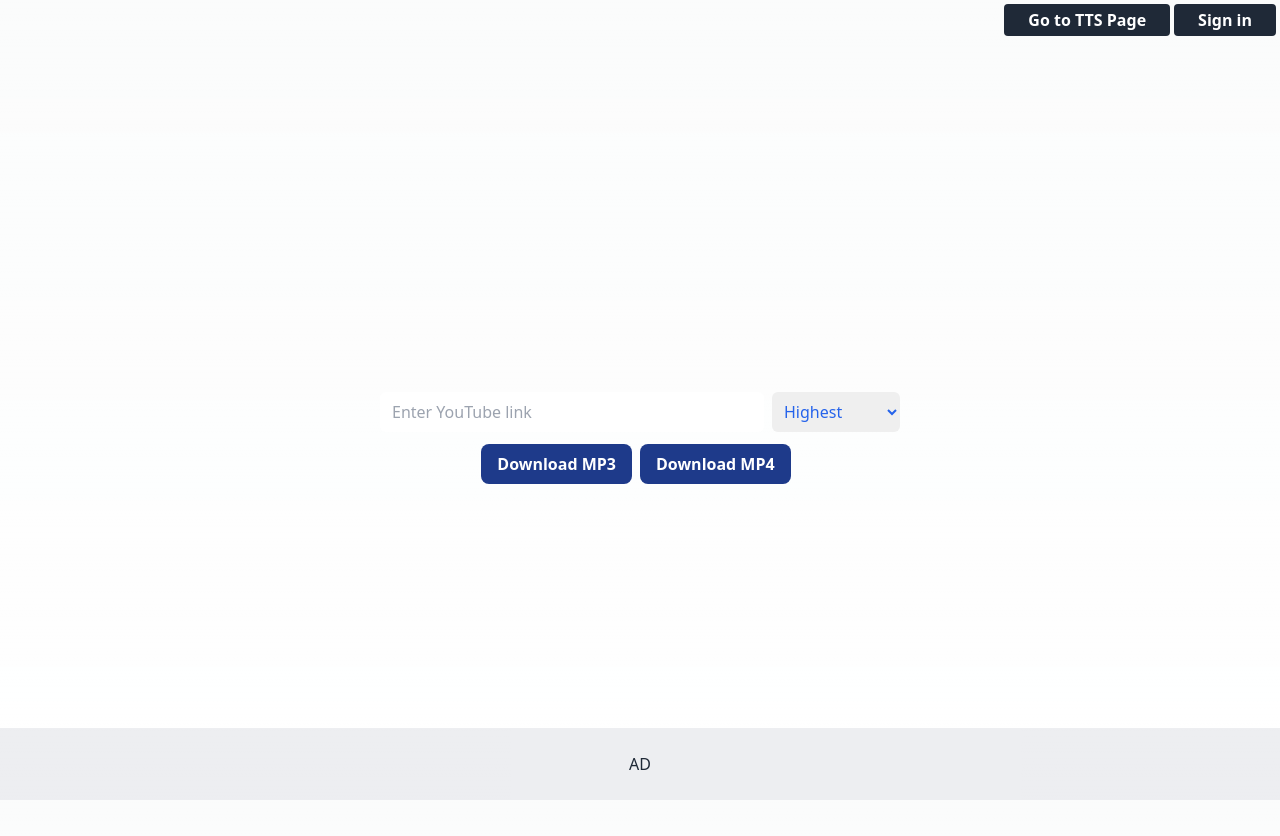
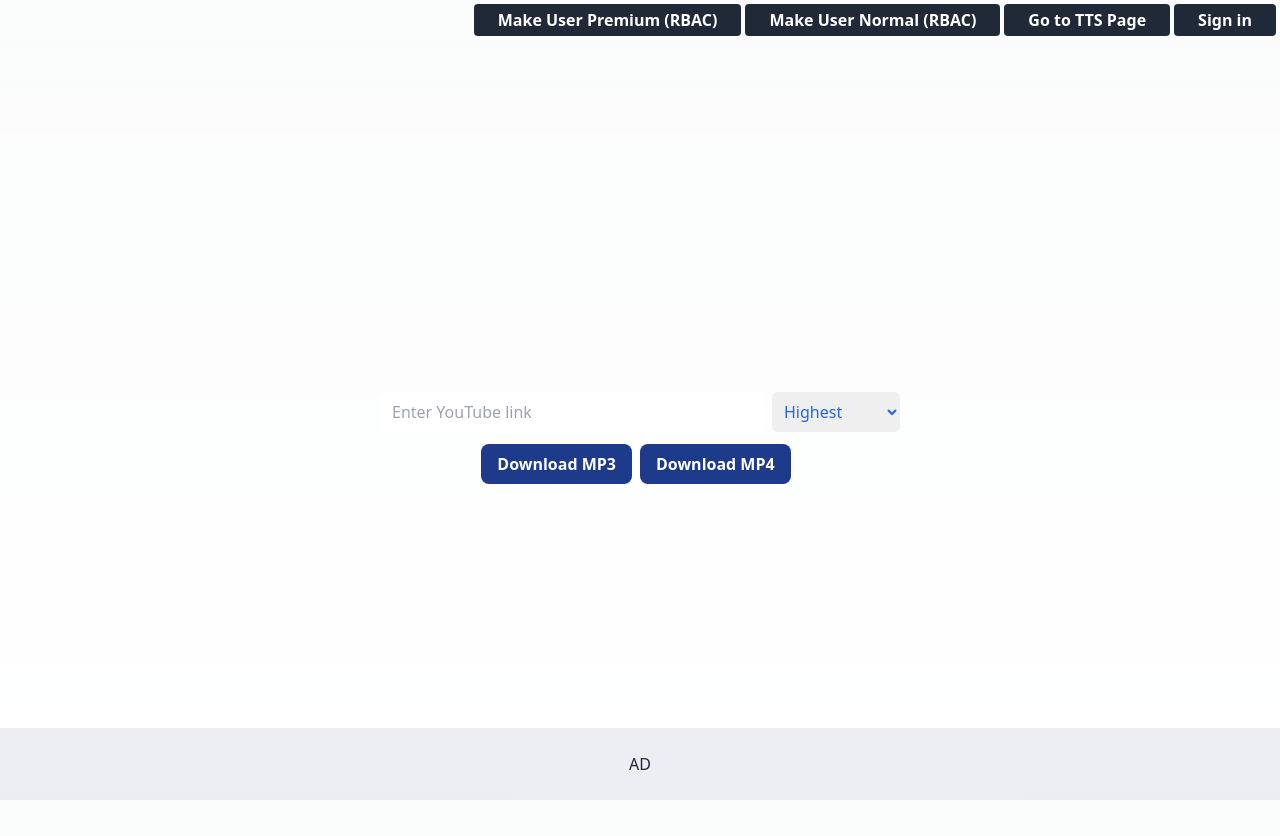
Before and after one commit to Ahmadalhomsi/mp3-converter, a Next.js app: page / in a window 1280 px wide. Built offline with nearby package versions, Linux system fonts and the light colour scheme; no server answers.

Commit message:
User role set button

```diff
--- /dev/null
+++ b/app/api/toPremium/route.ts
@@ -0,0 +1,26 @@
+import { clerkClient } from "@clerk/nextjs/server";
+import { NextResponse } from "next/server";
+
+export async function POST(req: Request) {
+
+    try {
+        const data = await req.json();
+        const userId = data.userId;
+        const UserType = data.UserType
+        console.log(userId);
+        console.log(UserType);
+
+
+        await clerkClient.users.updateUserMetadata(userId, {
+            unsafeMetadata: {
+                "UserType": UserType,
+            }
+        });
+
+
+        return NextResponse.json("User Metadata Updated");
+
+    } catch (error) {
+        return NextResponse.json("Errorista + " + error);
+    }
+}
--- a/app/page.tsx
+++ b/app/page.tsx
@@ -6,7 +6,9 @@ import DownloadHistory from "@/components/DownloadHistory";
 import ReactLoading from "react-loading";
 import { useUser } from "@clerk/nextjs";
 import Link from "next/link";
+import Image from "next/image";
 const youtube = require('youtube-metadata-from-url');
+
 
 
 
@@ -56,11 +58,11 @@ export default function Home() {
   }
   const data = useUser();
   const user = data.user;
-  let userType: string;
+
 
 
   useEffect(() => {
-
+    let userType: string;
 
     // Retrieve the last downloaded link from cookies when the component mounts
     const lastLink = getCookie('lastDownloadedLink');
@@ -216,7 +218,7 @@ export default function Home() {
     <div className="flex flex-col items-center justify-center min-h-screen py-2 gap-y-2">
       {thumbnailUrl && (
         <div className="thumbnail-frame mt-4">
-          <img src={thumbnailUrl} alt="Thumbnail" className=" h-auto max-w-lg rounded-2xl	" style={{ maxWidth: '400px', maxHeight: '400px' }} />
+          <Image src={thumbnailUrl} alt="Thumbnail" className=" h-auto max-w-lg rounded-2xl	" style={{ maxWidth: '400px', maxHeight: '400px' }} />
         </div>
       )}
 
--- a/components/Header.tsx
+++ b/components/Header.tsx
@@ -1,27 +1,91 @@
 "use client";
 
-import { SignOutButton, UserButton, useAuth } from "@clerk/nextjs";
+import { SignOutButton, UserButton, useAuth, useUser } from "@clerk/nextjs";
 import { usePathname } from "next/navigation";
 import Link from "next/link";
 
 
 //import { Button } from "@/components/ui/button";
 import { ClerkProvider, SignInButton, SignedIn, SignedOut } from '@clerk/nextjs'
+import axios from "axios";
+
+import toast from "react-hot-toast";
+import { useRouter } from "next/navigation";
 
 
 
 export const NavbarRoutes = () => {
   // const { userId } = useAuth();
   const pathname = usePathname();
+  const data = useUser();
+
+  const isTTSPage = pathname === "/tts";
+  const router = useRouter()
+
+  const handleToPremiumButton = async () => {
+    try {
+
+      const user = data.user;
+      const userId = user?.id;
+
+      if (!data.isSignedIn) {
+        toast.error('Please Sign in first');
+        return false;
+      }
+
+      const response = await axios.post('/api/toPremium', {
+        userId: userId,
+        UserType: "Premium"
+      });
+      console.log('User set to premium:', response.data);
+      toast.success('User set to premium successfully!');
+      const timeoutId = setTimeout(() => {
+        window.location.reload();
+      }, 1000);
 
 
-  const isTTSPage = pathname === "/tts";
+    } catch (error) {
+      console.log('Error updating user details:', error);
+    }
+  };
+
+  const handleToNormalButton = async () => {
+    try {
+
+      const user = data.user;
+      const userId = user?.id;
+
+      if (!data.isSignedIn) {
+        toast.error('Please Sign in first');
+        return false;
+      }
+
+      const response = await axios.post('/api/toPremium', {
+        userId: userId,
+        UserType: "Normal"
+      });
+      console.log('User set to normal:', response.data);
+      toast.success('User set to normal successfully!');
+      const timeoutId = setTimeout(() => {
+        window.location.reload();
+      }, 1000);
+
+    } catch (error) {
+      console.log('Error updating user details:', error);
+    }
+  };
 
 
   return (
     <div className="flex justify-end pt-1 px-1 lg:px-1 gap-1">
 
+      <button onClick={handleToPremiumButton} className="bg-gray-800 hover:bg-blue-900 text-white font-bold py-1 px-6 rounded ">
+        Make User Premium (RBAC)
+      </button>
 
+      <button onClick={handleToNormalButton} className="bg-gray-800 hover:bg-blue-900 text-white font-bold py-1 px-6 rounded ">
+        Make User Normal (RBAC)
+      </button>
 
       {isTTSPage ? (
         <Link href="/" className="bg-gray-800 hover:bg-blue-900 text-white font-bold py-1 px-6 rounded">
@@ -36,6 +100,7 @@ export const NavbarRoutes = () => {
 
         </Link>
       )}
+
 
 
       <SignedOut>
```
Also changed, not shown: .eslintrc.json (deleted).
